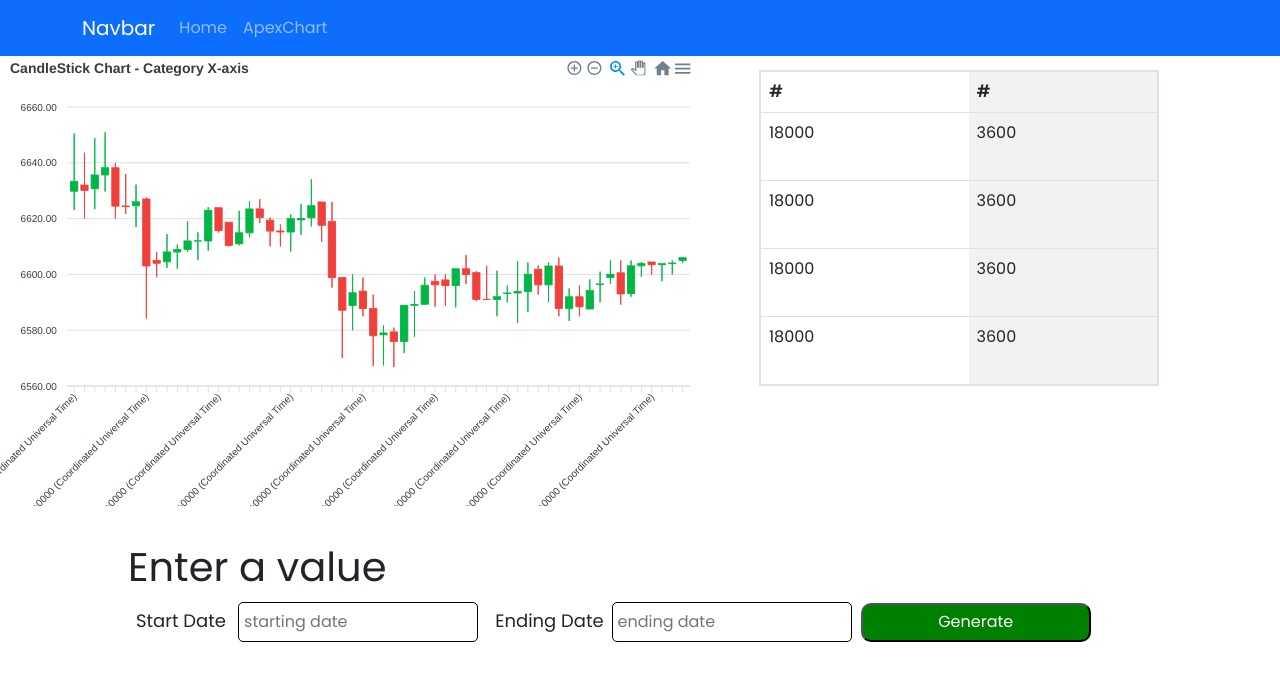
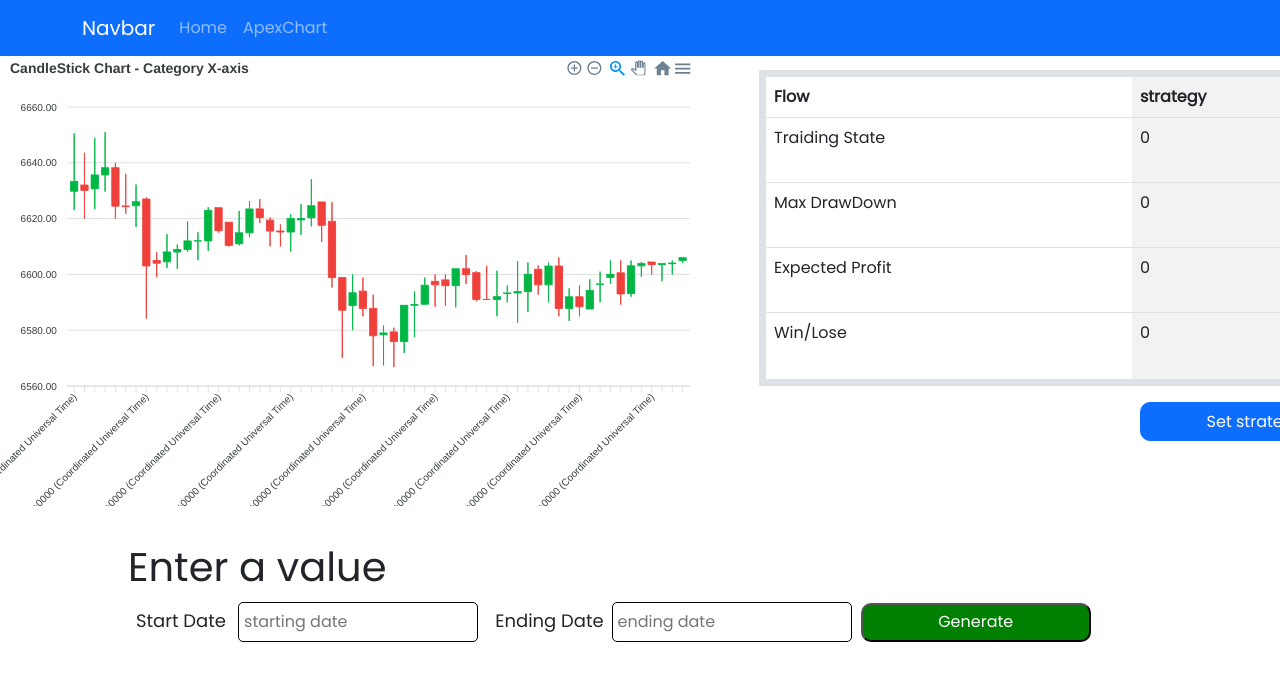
Before and after one commit to Malcolmt129/COSC431-Project, a React (Create React App) app in the folder client/: page /apexchart in a window 1280 px wide. Shown: the top 680 px of the page. Built offline with nearby package versions, Linux system fonts and the light colour scheme; no server answers.

Commit message:
added the input

```diff
--- a/client/src/App.css
+++ b/client/src/App.css
@@ -202,3 +202,24 @@ tspan{
   left: 10%;
   top: 22px;
 }
+table.table.table.table-striped-columns {
+  height: 316px;
+  width: 600px;
+  margin-left: 59px;
+  margin-top: 14px;
+  border-width: 7px;
+}
+button#log_btn {
+  height: 61px;
+}
+button#reg_btn {
+  height: 61px;
+}
+button.primary-button {
+  height: 61px;
+}
+button.strat-button.btn.btn-primary {
+  position: relative;
+  left: 66%;
+  bottom: 0px;
+}
--- a/client/src/components/pages/ApexChart.js
+++ b/client/src/components/pages/ApexChart.js
@@ -1,36 +1,40 @@
 import React, { useEffect, useState } from "react";
 import Chart from "react-apexcharts";
-import { Table } from "react-bootstrap";
+import { Button, Table } from "react-bootstrap";
 
 
 const TableCoin = () => {
+
   return (
+    <>
     <Table className="table" striped="columns">
       <thead>
         <tr>
-          <th>#</th>
-          <th>#</th>
+          <th>Flow</th>
+          <th>strategy</th>
         </tr>
       </thead>
       <tbody>
         <tr>
-          <td>18000</td>
-          <td>3600</td>
+          <td>Traiding State</td>
+          <td>0</td>
         </tr>
         <tr>
-          <td>18000</td>
-          <td>3600</td>
+          <td>Max DrawDown</td>
+          <td>0</td>
         </tr>
         <tr>
-          <td>18000</td>
-          <td>3600</td>
+          <td>Expected Profit</td>
+          <td>0</td>
         </tr>
         <tr>
-          <td>18000</td>
-          <td>3600</td>
+          <td>Win/Lose</td>
+          <td>0</td>
         </tr>
       </tbody>
     </Table>
+    <Button className="strat-button">Set strategy</Button>
+    </>
   );
 };
 
```
